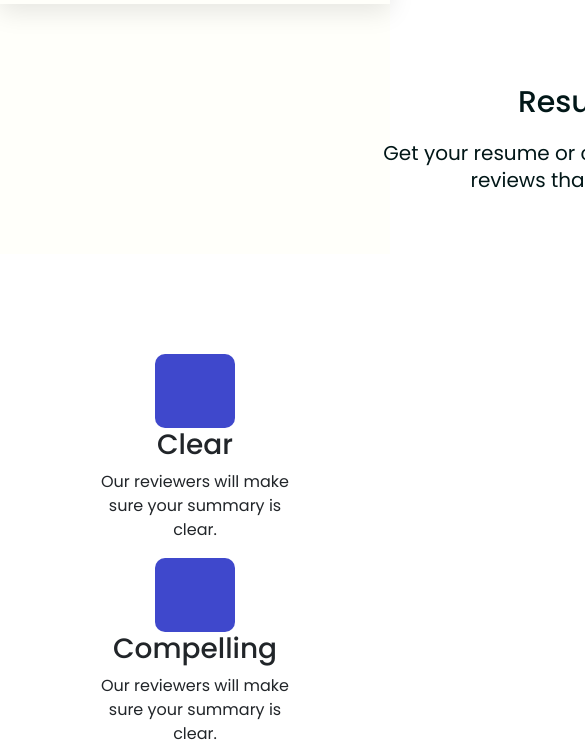
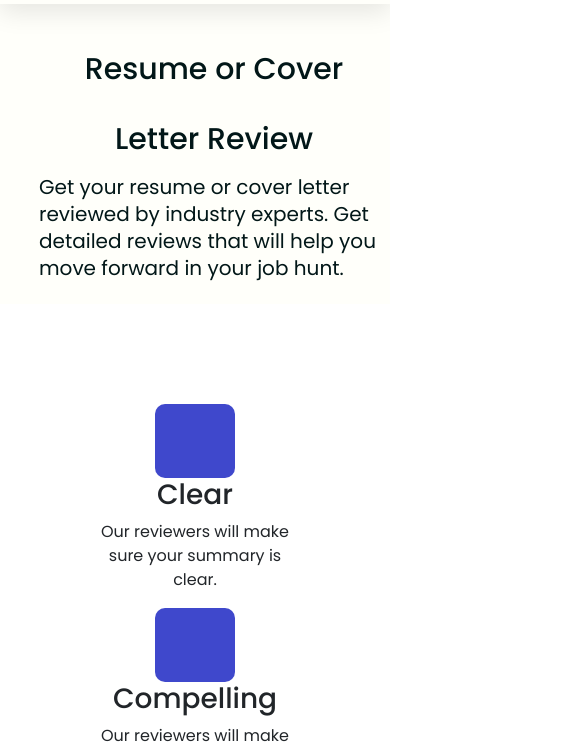
Before and after one commit to Jeremy8664/RezzieTask, a plain HTML site: page RezzieTask/index.html in a window 390 px wide. Shown: the part 51-802 px from the top of the page, 585 px wide, since content can reach past the window. Drawn offline with nearby package versions, Linux system fonts and the light colour scheme; a script that the page names is missing.

Commit message:
Add files via upload

```diff
--- a/RezzieTask/index.html
+++ b/RezzieTask/index.html
@@ -196,7 +196,11 @@
               </div>
               <div class="col-md-4 stepsBox">
                 <div class="claimSteps" id="stepThree">
-                    <p class="claimStepNumber">Chat</p>
+                  <img
+                  class="chat-Image"
+                  src="images/chat.png"
+                  alt="Chat with us"
+                />
                     <p class="claimStepHeader">Enterprise</p>
                     <ul class="claimStepTitle">
                       <li><a class="claimStepTitle" href="#">Solutions</a></li>
--- a/RezzieTask/styles.css
+++ b/RezzieTask/styles.css
@@ -65,21 +65,35 @@ nav ul {
 .header-container {
   display: flex;
   background: #fffffa ;
-  height: 250px;
+  height: 300px;
   align-items: center;
 }
 
 header {
   display: flex;
-  align-items:center;
+  align-items: center;
   justify-content:space-between;
-  margin-left: 350px;
+  margin-left: 300px;
   text-align: center;
 }
-@media only screen and (max-width: 768px) {
+@media only screen and (max-width: 700px) {
   .header-container {
     display: flex;
     flex-wrap: wrap;
+  }
+  .hero-content {
+    display: flex;
+    flex-wrap: wrap;
+    border: 0px;
+    text-align: left;
+    width: 350px;
+  }
+  header {
+    display: flex;
+    align-items: center;
+    justify-content:space-between;
+    margin-left: 10%;
+    text-align: center;
   }
 }
 
@@ -125,7 +139,7 @@ header {
 header h1 {
   text-align: center;
   font-size: 30px;
-  line-height: 75px;
+  line-height: 70px;
   color: #021718;
   margin-bottom: 0px;
   margin-top: 30px;
@@ -159,7 +173,10 @@ header p {
     width: 80px;
     border-radius: 10px;
 }
-
+.chat-Image {
+  width: 50px;
+  border-radius: 10px;
+}
 .Affiliates {
 width: 242px;
 height: 100px;
@@ -169,7 +186,6 @@ height: 100px;
   display:grid;
   justify-content: center;
   grid-template-columns: 300px 300px 300px;
-
 }
 @media only screen and (max-width: 768px) {
   .Affiliates-container {
@@ -189,7 +205,6 @@ height: 100px;
     margin-left: 40px;
   }
 }
-
 .stepsBox {
   /* padding-bottom: 60px; */
   display: flex;
```
